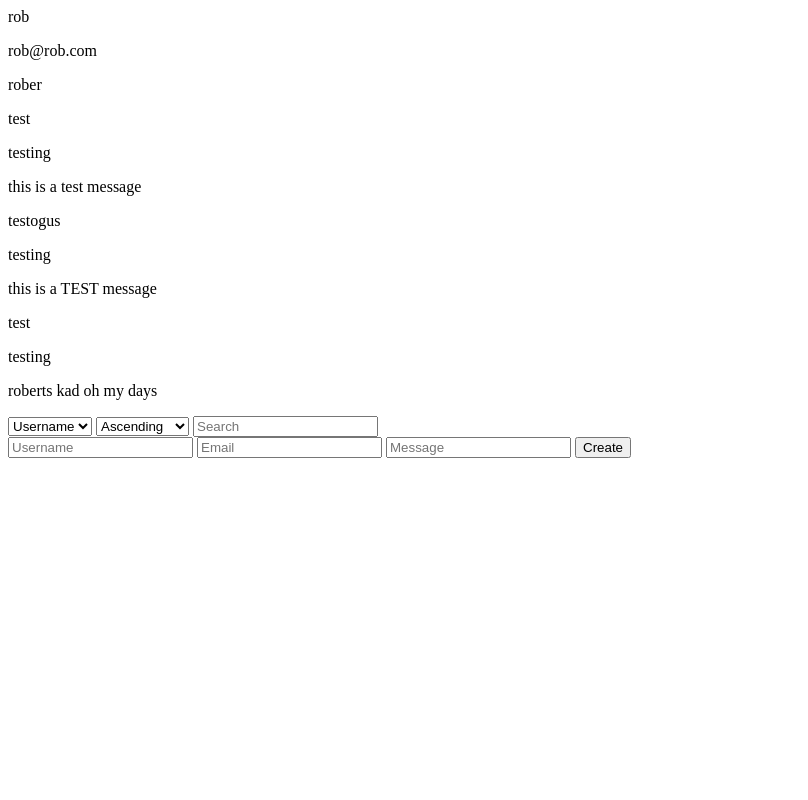
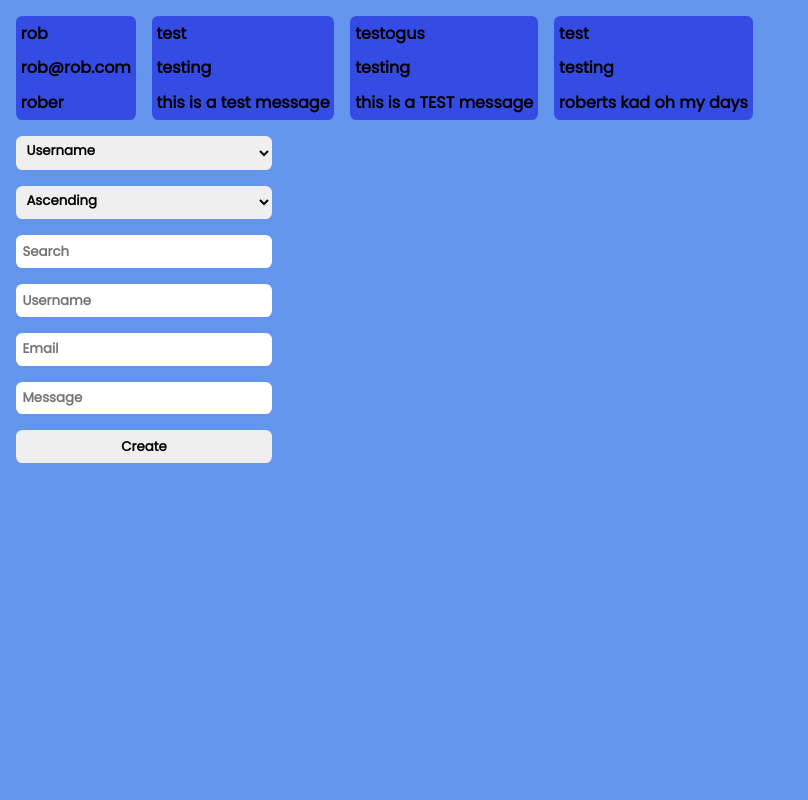
Before and after one commit to SilvisPilvis/Zinojumi, a PHP site: page / in a window 1280 px wide. Shown: the whole page, without its empty margins (0-808 px from the left). Run offline with PHP 8.4, Linux system fonts and the light colour scheme; data comes from the database, SQL or seed files in the repository.

Commit message:
Bjutifjul dizaign.

```diff
--- a/db.php
+++ b/db.php
@@ -51,6 +51,7 @@ class DBconn {
             echo "Message inserted successfully";
             return true;
         } else {
+            echo "Error inserting message";
             return false;
         }
     }
--- a/index.php
+++ b/index.php
@@ -2,15 +2,12 @@
 include_once("./db.php");
 $dbConn= new DbConn();
 $messages = $dbConn->getAllMessages();
-
-// if(isset($_POST['button'])){
-//     $dbConn->insertMessage($_POST['name'],$_POST['email'],$_POST['message']);
-// }
 ?>
+<link rel="stylesheet" href="style.css">
 <script src="https://cdnjs.cloudflare.com/ajax/libs/jquery/3.7.1/jquery.min.js" integrity="sha512-v2CJ7UaYy4JwqLDIrZUI/4hqeoQieOmAZNXBeQyjo21dadnwR+8ZaIJVT8EE2iyI61OV8e6M8PP2/4hpQINQ/g==" crossorigin="anonymous" referrerpolicy="no-referrer"></script>
-<div id="results">
+<div id="results" class="flex row gap">
 <?php foreach($messages as $message){?>
-    <div class="message">
+    <div class="message flex col">
         <p><?= $message['name'] ?></p>
         <p><?= $message['email'] ?></p>
         <p><?= $message['message'] ?></p>
@@ -59,7 +56,7 @@ $messages = $dbConn->getAllMessages();
                 }
             });
         } else {
-            $('#results').html('<div class="message"><p>Result not Found.</p></div>');
+            $('#results').html('<div class="message flex col"><p>Result not Found.</p></div>');
         }
     });
 
@@ -81,30 +78,13 @@ $messages = $dbConn->getAllMessages();
                 }
             });
         } else {
-            $('#results').html('<div class="message"><p>Result not Found.</p></div>');
+            $('#results').html('<div class="message flex col"><p>Result not Found.</p></div>');
         }
     });
-    // $("#form").submit(function(e) {
-    //     e.preventDefault(); // avoid to execute the actual submit of the form.
-    //     $.ajax({
-    //         type: "POST",
-    //         url: 'search.php',
-    //         data: {
-    //             name: $('#name').val(),
-    //             email: $('#email').val(),
-    //             message: $('#message').val()
-    //         },
-    //         success: function(data)
-    //         {
-    //             console.log(data);
-    //         },
-    //         error: function(error) {
-    //             console.error(error);
-    //         }
-    //     });
-    // });
 });
 </script>
+
+<div class="flex col gap align inputs">
     <select name="criteria" id="criteria">
         <option value="name">Username</option>
         <option value="message">Message</option>
@@ -115,17 +95,26 @@ $messages = $dbConn->getAllMessages();
         <option value="DESC">Descending</option>
     </select>
     <input type="text" name="searchQuery" id="search" placeholder="Search">
-<form method="post" id="form">
+    <form method="post" id="form" class="flex col gap align">
         <input type="text" name="name" id="name" placeholder="Username">
         <input type="email" name="email" id="email" placeholder="Email">
         <input type="text" name="message" id="message" placeholder="Message">
         <input type="submit" name="button" value="Create">
     </form>
-<!-- <div id="results"></div> -->
+    <div class="error" hidden>Please fill all the fields</div>
+</div>
+
 <script>
     $("#form").submit(function(e) {
+        if($('#name').val().length < 1 || $('#email').val().length < 1 || $('#message').val().length < 1)
+        {
+            $('.error').show();
+            return false;
+        }else{
+            $('.error').hide();
+        }
+
         e.preventDefault();
-        // console.log($('#name').val()); // avoid to execute the actual submit of the form.
         $.ajax({
             type: "POST",
             url: 'search.php',
@@ -136,16 +125,11 @@ $messages = $dbConn->getAllMessages();
             },
             success: function(data)
             {
-                console.log(data);
-                $('#results').remove();
-                $('#results').html(data);
+                $('#results').append(`<div class="message flex col"><p>${$('#name').val()}</p><p>${$('#email').val()}</p><p>${$('#message').val()}</p></div>`);
             },
             error: function(error) {
                 console.error(error);
             }
         });
     });
-    // $('#form').submit(function(event){
-    //     event.preventDefault();
-    // });
 </script>
--- a/search.php
+++ b/search.php
@@ -10,7 +10,7 @@ if(isset($_POST['searchQuery'])){
     $messages = $conn->searchMessages($searchQuery,$_POST['criteria'],  $_POST['order']);
 
     foreach ($messages as $message) {
-        echo "<div class='flex row message'><p>Name: ".$message['name']."</p><p>Email: ".$message['email']."</p><p>Message: ".$message['message']."</p><br></div>";
+        echo "<div class='message flex col'><p>".$message['name']."</p><p>".$message['email']."</p><p>".$message['message']."</p><br></div>";
     }
 }
 
--- /dev/null
+++ b/style.css
@@ -0,0 +1,56 @@
+@import url('https://fonts.googleapis.com/css2?family=Poppins&display=swap');
+*, *::after, *::before{
+    box-sizing: border-box;
+    margin: 0;
+    padding: 0;
+    font-family: 'Poppins', sans-serif;
+    font-weight: 600;
+}
+body{
+    background-color: cornflowerblue;
+}
+input, select{
+    border: none;
+    /* display: flex; */
+    width: 16rem;
+    align-items: flex-start;
+    padding: 0.4rem;
+    border-radius: 0.4rem;
+}
+.inputs{
+    margin: 1rem;
+}
+.align{
+    align-items: flex-start;
+}
+input:focus{
+    outline: none;
+}
+#results {
+    margin: 1rem;
+}
+.error{
+    color: red;
+}
+.flex{
+    display: flex;
+    flex-wrap: wrap;
+}
+.col{
+    flex-direction: column;
+}
+.row{
+    flex-direction: row;
+}
+.gap{
+    gap: 1rem;
+}
+.message{
+    background-color: rgb(52, 76, 227);
+    border-radius: 0.4rem;
+    /* margin: 0.3rem; */
+    & > p{
+        /* margin: 0.3rem 0.7rem 0.3rem 0.7rem; */
+        padding: 0.3rem;
+    }
+}
```
Lines whose indentation alone changed are shown as unchanged.
